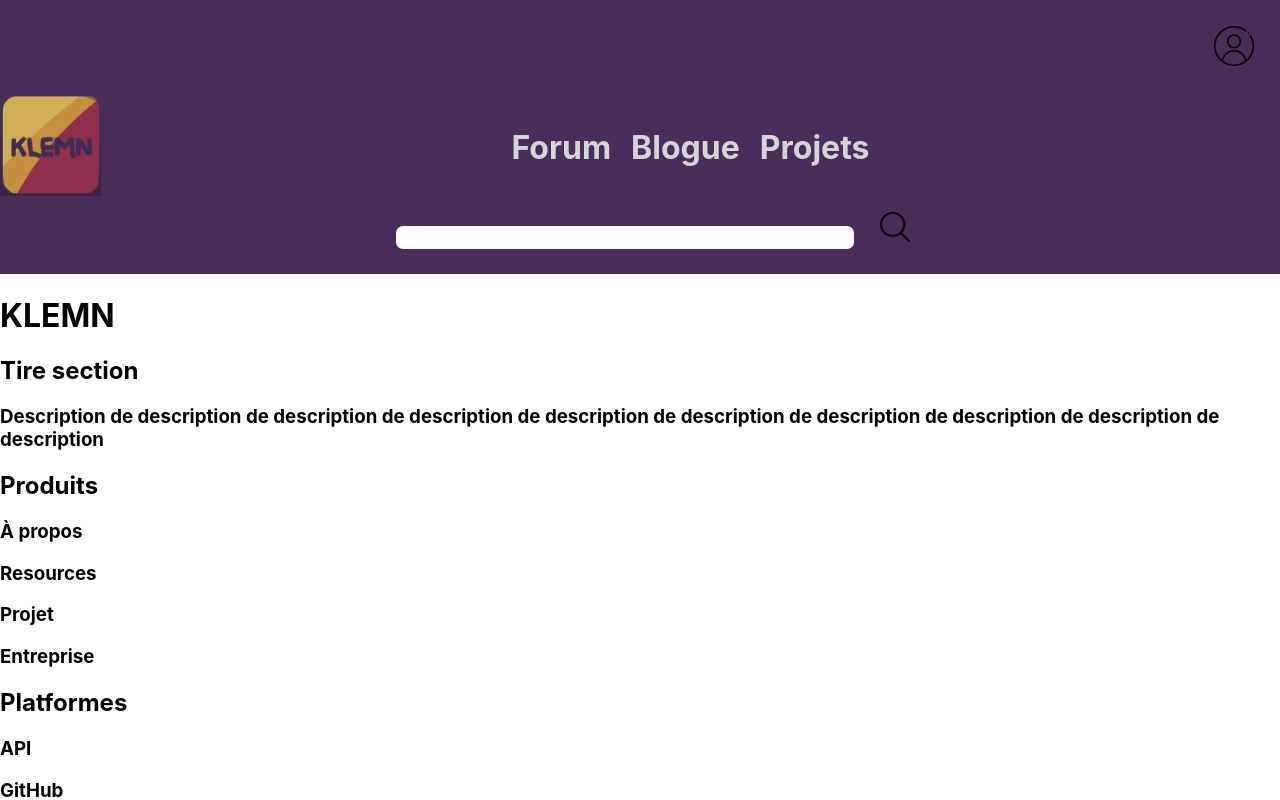
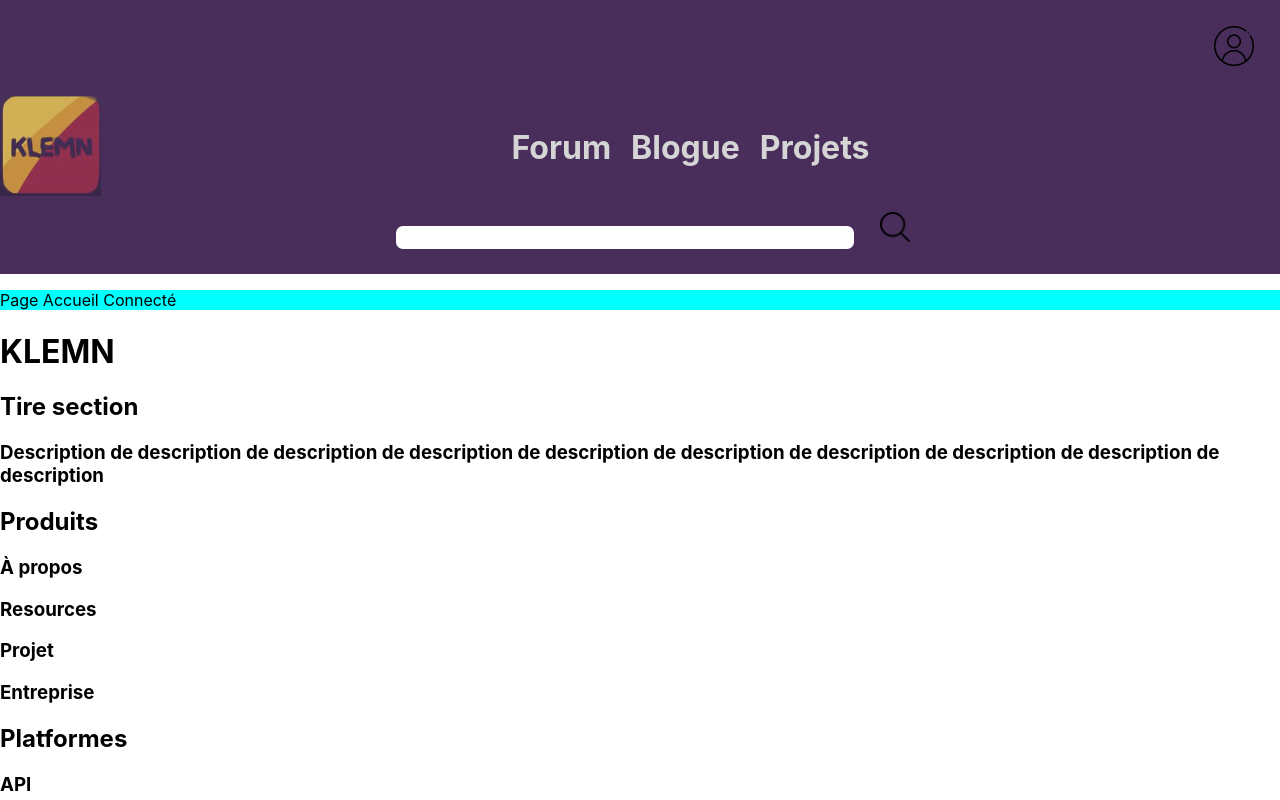
Before and after one commit to a23-b2b/projet-de-session-klemn, a React (Create React App) app: page /accueilConnecte in a window 1280 px wide. Shown: the top 800 px of the page. Built offline with nearby package versions, Linux system fonts and the light colour scheme.

Commit message:
Ajustement page AccueilConnecte

```diff
--- a/src/pages/AccueilConnecte.tsx
+++ b/src/pages/AccueilConnecte.tsx
@@ -3,8 +3,10 @@
 function AccueilConnecte() {
     return (
 
-        <div id="">
-
+        <div className={styles.body}>
+            <div>
+                <p> Page Accueil Connecté</p>
+            </div>
 
         </div>
 
--- a/src/styles/AccueilConnecte.module.css
+++ b/src/styles/AccueilConnecte.module.css
@@ -1,3 +1,4 @@
-.h1 {
-    color: rgb(255, 0, 0);
+.body {
+    background-color: aqua;
+    height: 100%;
 }
```
